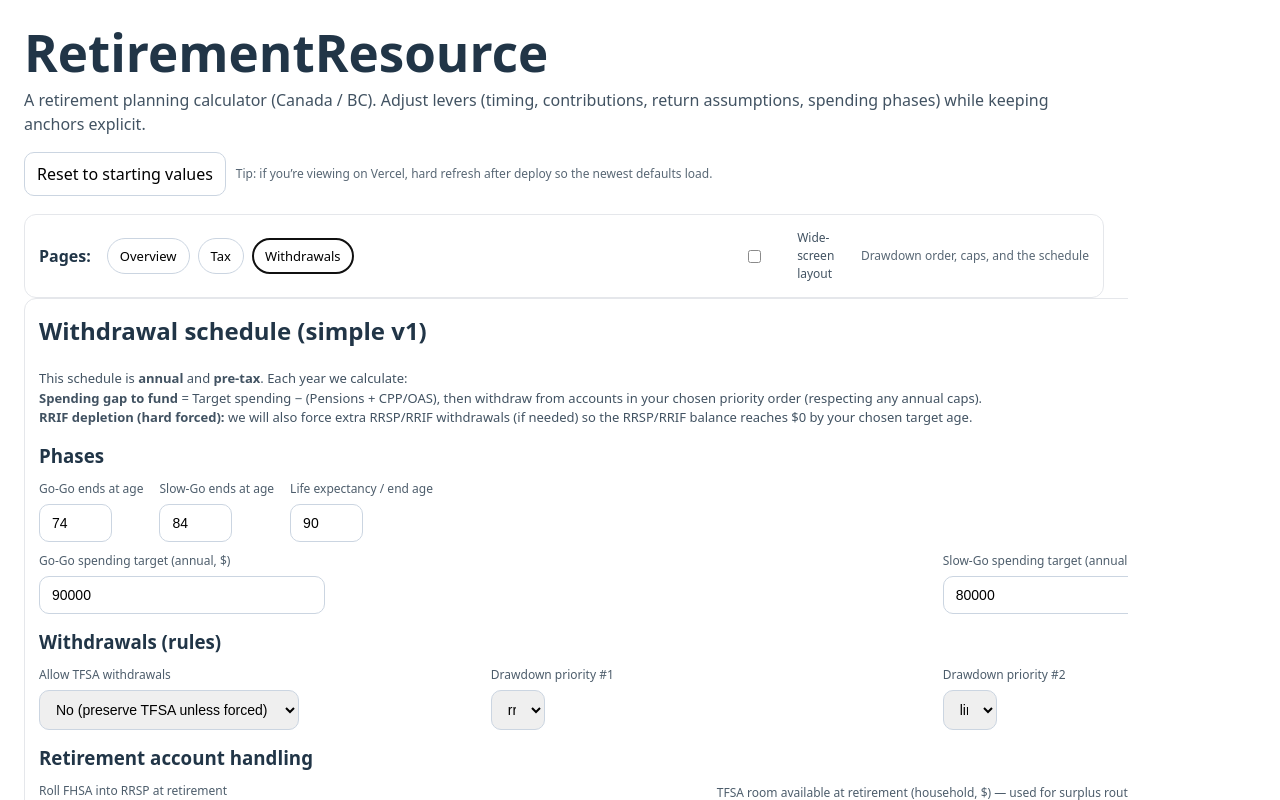
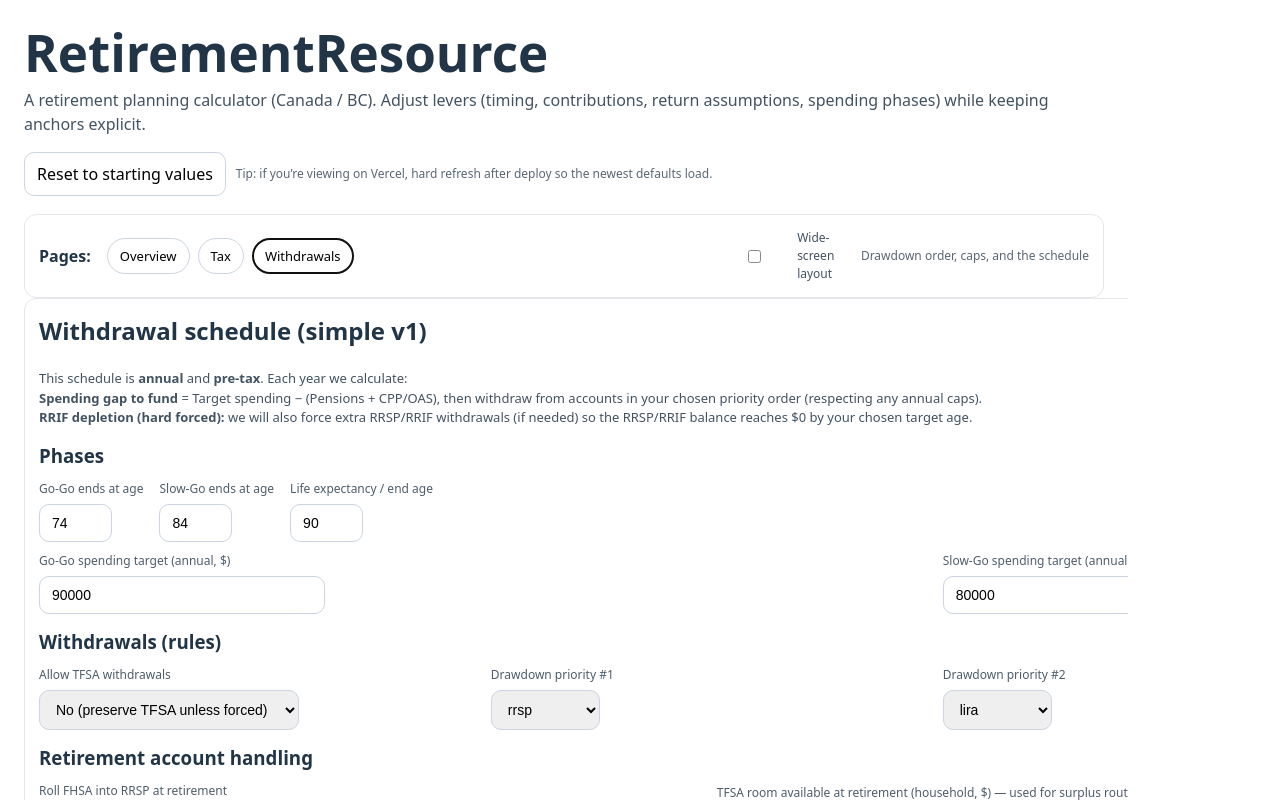
Before and after one commit to kawabunga8/RetirementResource, a React (Vite) app: page / in a window 1280 px wide. Both pictures are taken after a click on the button "Withdrawals". Shown: the top 800 px of the page. Built offline with nearby package versions, Linux system fonts and the light colour scheme.

Commit message:
Widen yes/no + priority dropdowns for readability

```diff
--- a/src/App.css
+++ b/src/App.css
@@ -28,13 +28,18 @@
 }
 
 .yesNoSelect {
-  /* fits “Yes” / “No” with a little breathing room */
+  /* fits “Yes” / “No” comfortably (and the dropdown arrow) */
+  max-width: 10ch;
+}
+
+.lifModeSelect {
+  /* fits “max” / “mid” / “min” */
   max-width: 8ch;
 }
 
-.lifModeSelect {
-  /* fits “Maximum” */
-  max-width: 10ch;
+.prioritySelect {
+  /* fits “nonRegistered” (or we can switch to nonReg labels later) */
+  max-width: 14ch;
 }
 
 .moneyInputLg {
--- a/src/App.tsx
+++ b/src/App.tsx
@@ -1189,7 +1189,7 @@
 
             <Field label="Drawdown priority #1">
               <select
-                className="compactSelect"
+                className="prioritySelect"
                 value={vars.withdrawals.order[0]}
                 onChange={(e) => {
                   const v = e.target.value as WithdrawalOrder;
@@ -1212,7 +1212,7 @@
 
             <Field label="Drawdown priority #2">
               <select
-                className="compactSelect"
+                className="prioritySelect"
                 value={vars.withdrawals.order[1]}
                 onChange={(e) => {
                   const v = e.target.value as WithdrawalOrder;
@@ -1240,7 +1240,7 @@
 
             <Field label="Drawdown priority #3">
               <select
-                className="compactSelect"
+                className="prioritySelect"
                 value={vars.withdrawals.order[2]}
                 onChange={(e) => {
                   const v = e.target.value as WithdrawalOrder;
@@ -1267,7 +1267,7 @@
 
             <Field label="Drawdown priority #4">
               <select
-                className="compactSelect"
+                className="prioritySelect"
                 value={vars.withdrawals.order[3]}
                 onChange={(e) => {
                   const v = e.target.value as WithdrawalOrder;
@@ -1294,7 +1294,7 @@
 
             <Field label="Drawdown priority #5">
               <select
-                className="compactSelect"
+                className="prioritySelect"
                 value={vars.withdrawals.order[4]}
                 onChange={(e) => {
                   const v = e.target.value as WithdrawalOrder;
```
